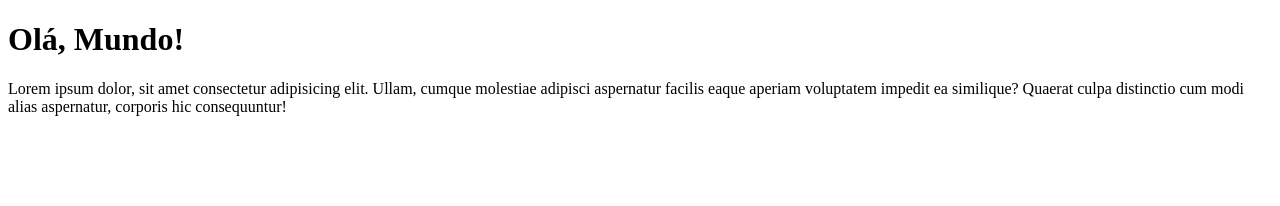
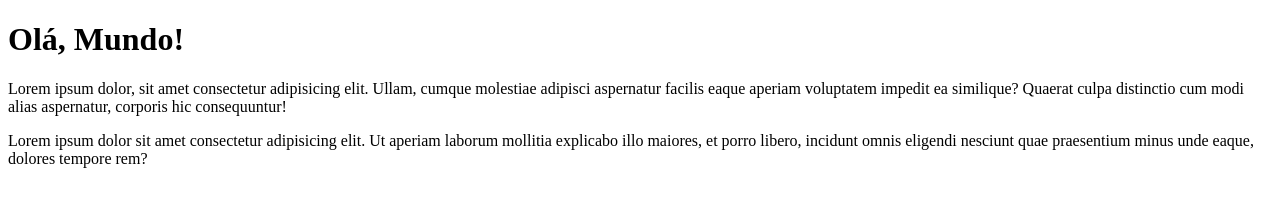
Before and after one commit to AraujoFernando/Ola-Mundo, a plain HTML site: page site-exemplo/index.html in a window 1280 px wide. Drawn offline with Linux system fonts and the light colour scheme.

Commit message:
Adicionei um paragrafo

```diff
--- a/site-exemplo/index.html
+++ b/site-exemplo/index.html
@@ -12,5 +12,10 @@
     Ullam, cumque molestiae adipisci aspernatur facilis eaque
     aperiam voluptatem impedit ea similique? Quaerat culpa distinctio
     cum modi alias aspernatur, corporis hic consequuntur!</p>
+
+    <p>Lorem ipsum dolor sit amet consectetur adipisicing elit.
+    Ut aperiam laborum mollitia explicabo illo maiores, et porro libero,
+    incidunt omnis eligendi nesciunt quae praesentium minus unde eaque,
+    dolores tempore rem?</p>
 </body>
 </html>
```
